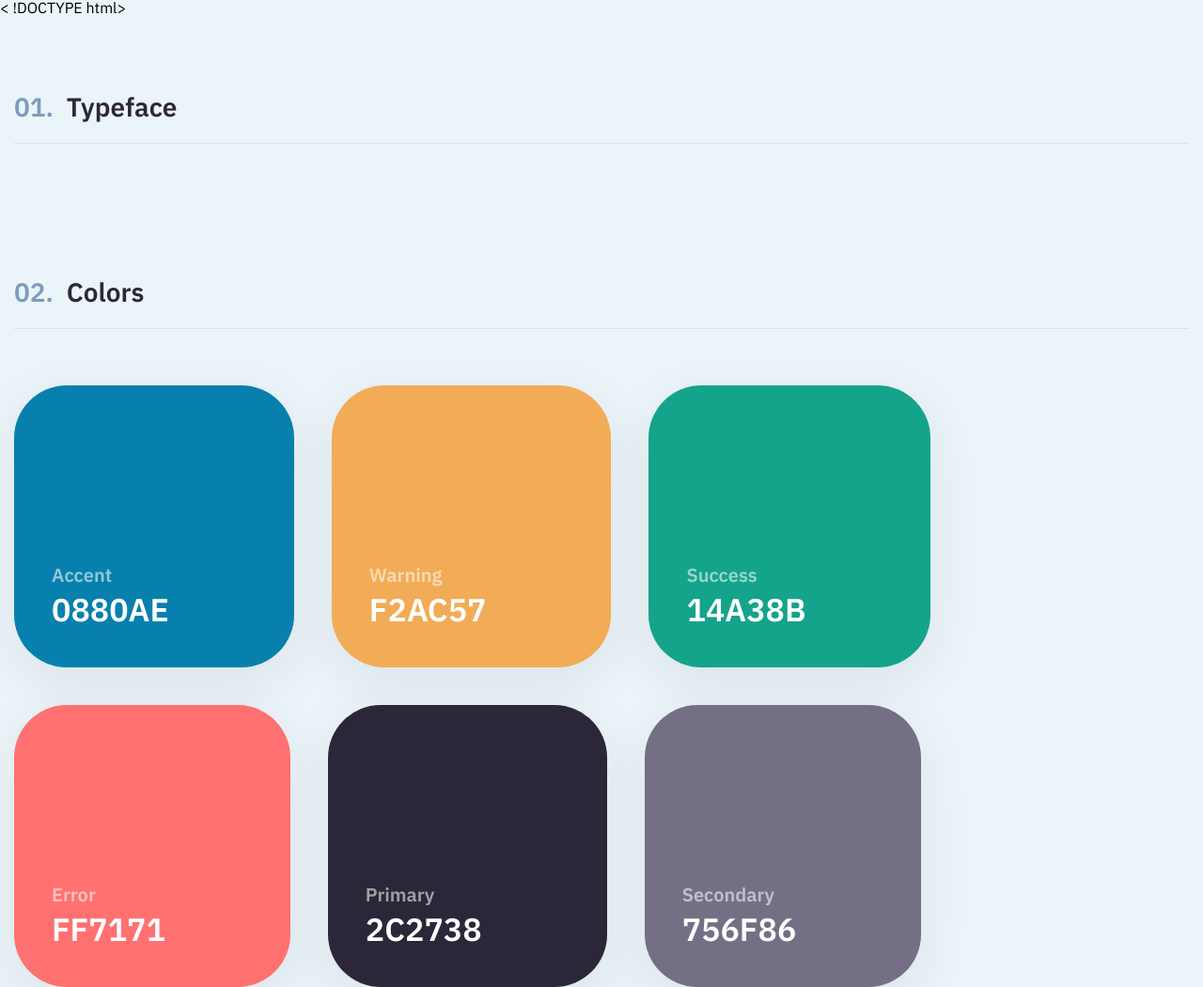
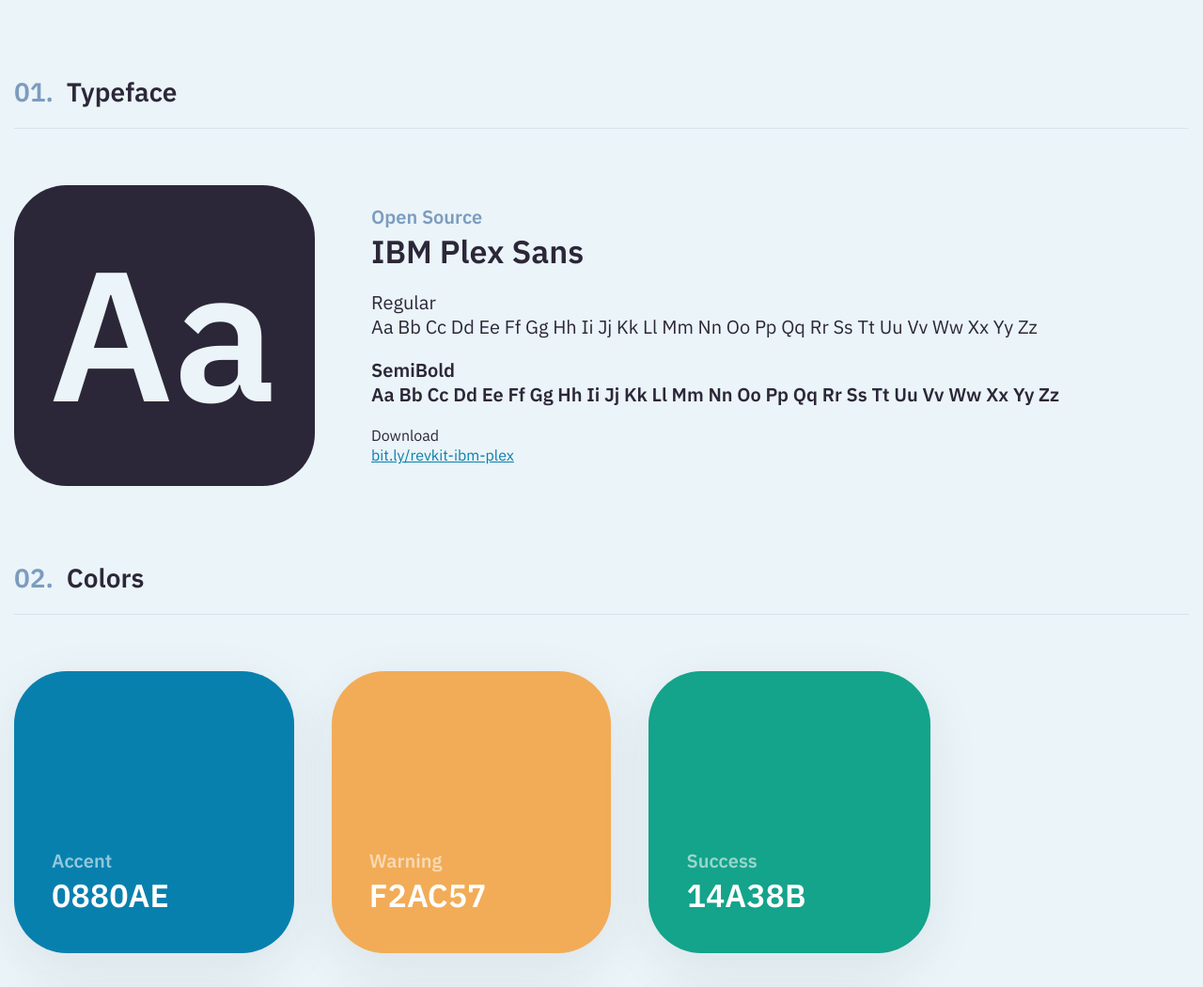
Before and after one commit to PavelDeny/task-6, a plain HTML site: page index.html in a window 1280 px wide. Shown: the top 1050 px of the page at 94% size. Drawn offline with Linux system fonts and the light colour scheme.

Commit message:
added section Typeface

```diff
--- a/css/style.css
+++ b/css/style.css
@@ -50,6 +50,83 @@ line-height: 25px;*/
    font-size: 28px;
    line-height: 36px;
 }
+
+
+/*==============typeface - start ===========================*/
+.typeface__items {
+   display: flex;
+}
+
+.typeface__item {
+   display: flex;
+   align-items: center;
+   justify-content: center;
+   width: 320px;
+   height: 320px;
+   background: #2C2738;
+   font-weight: 600;
+   font-size: 196px;
+   line-height: 255px;
+   color: #EBF4F8;
+   border-radius: 56px;
+   padding: 27px 38px 35px 35px;
+   margin: 0 60px 0 0;
+}
+
+.typeface__item-desc {
+   padding: 20px 0;
+}
+
+.row:not(:last-child) {
+   margin-bottom: 20px;
+}
+
+.row__title-source {
+   font-weight: 600;
+   font-size: 20px;
+   line-height: 28px;
+   color: #7C9CBF;
+}
+
+.row__text-source {
+   font-weight: 600;
+   font-size: 34px;
+   line-height: 44px;
+   color: #2C2738;
+}
+
+.row__title-regular,
+.row__text-regular {
+   font-size: 20px;
+   line-height: 26px;
+   color: #2C2738;
+}
+
+
+
+.row__title-semibold,
+.row__text-semibold {
+   font-weight: 600;
+   font-size: 20px;
+   line-height: 26px;
+   color: #2C2738;
+}
+
+.row__title-dowload {
+   font-size: 16px;
+   line-height: 21px;
+   color: #2C2738;
+}
+
+.row__link {
+   font-size: 16px;
+   line-height: 21px;
+   text-decoration-line: underline;
+   color: #0880AE;
+}
+
+/*==============typeface - finish ===========================*/
+
 
 
 /*==============colors - start ===========================*/
--- a/index.html
+++ b/index.html
@@ -1,4 +1,4 @@
-< !DOCTYPE html>
+<!DOCTYPE html>
 <html lang="en">
 
 <head>
@@ -27,6 +27,35 @@
                   <div class="title-number">01.</div>
                   <div class="title">Typeface</div>
                </div>
+
+               <div class="typeface__body">
+                  <div class="typeface__items">
+                     <div class="typeface__item">
+                        Aa
+                     </div>
+                     <div class="typeface__item-desc">
+                        <div class="typeface__rows row">
+                           <div class="row__title-source">Open Source</div>
+                           <div class="row__text-source">IBM Plex Sans</div>
+                        </div>
+                        <div class="typeface__rows row">
+                           <div class="row__title-regular">Regular</div>
+                           <div class="row__text-regular">Aa Bb Cc Dd Ee Ff Gg Hh Ii Jj Kk Ll Mm Nn Oo Pp Qq Rr Ss Tt Uu
+                              Vv Ww Xx Yy Zz</div>
+                        </div>
+                        <div class="typeface__rows row">
+                           <div class="row__title-semibold">SemiBold</div>
+                           <div class="row__text-semibold">Aa Bb Cc Dd Ee Ff Gg Hh Ii Jj Kk Ll Mm Nn Oo Pp Qq Rr Ss Tt
+                              Uu Vv Ww Xx Yy Zz</div>
+                        </div>
+                        <div class="typeface__rows row">
+                           <div class="row__title-dowload">Download </div>
+                           <a href="#" class="row__link">bit.ly/revkit-ibm-plex </a>
+                        </div>
+                     </div>
+                  </div>
+               </div>
+
             </div>
          </div>
       </section>
```
Lines whose indentation alone changed are shown as unchanged.
